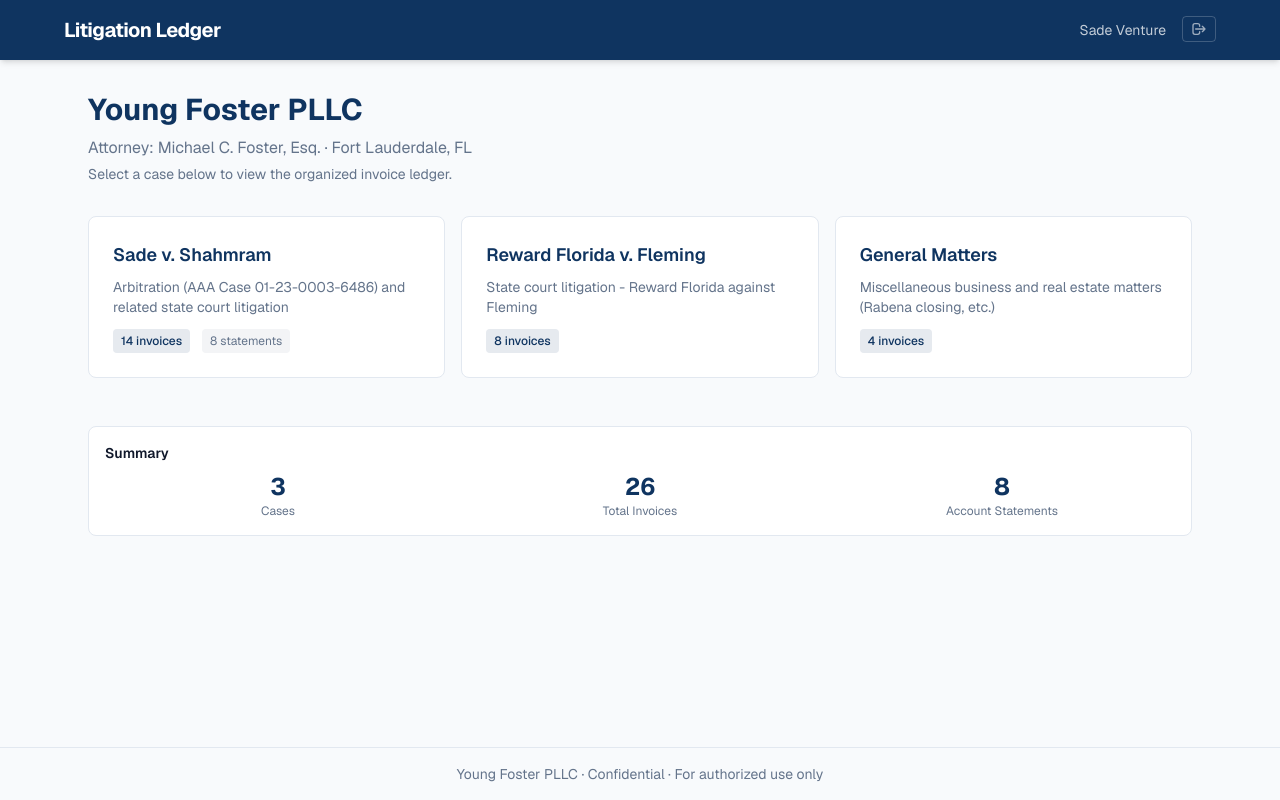
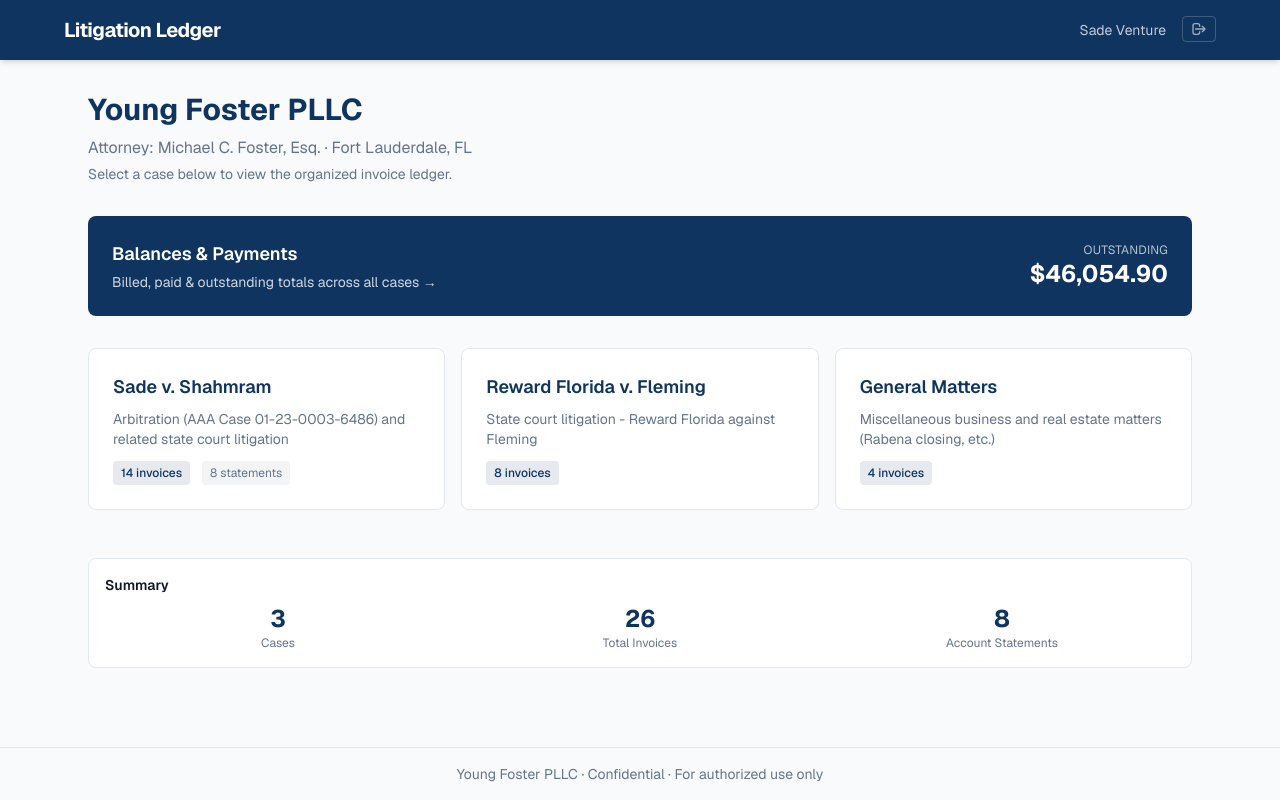
Before and after one commit to edensade1-code/Litigations, a Next.js app: page /Foster in a window 1280 px wide. Built offline with nearby package versions, Linux system fonts and the light colour scheme.

Commit message:
Add Balances & Payments link card to Foster page

```diff
--- a/src/app/Foster/page.tsx
+++ b/src/app/Foster/page.tsx
@@ -16,11 +16,31 @@ export default function FosterPage() {
         </p>
       </div>
 
+      <Link
+        href="/Foster/balances"
+        className="block bg-accent text-white rounded-lg p-6 mb-8 hover:opacity-90 transition-opacity"
+      >
+        <div className="flex items-center justify-between flex-wrap gap-3">
+          <div>
+            <h2 className="text-lg font-semibold">Balances &amp; Payments</h2>
+            <p className="text-sm opacity-80 mt-1">
+              Billed, paid &amp; outstanding totals across all cases &rarr;
+            </p>
+          </div>
+          <div className="text-right">
+            <div className="text-xs opacity-70 uppercase tracking-wide">
+              Outstanding
+            </div>
+            <div className="text-2xl font-bold">$46,054.90</div>
+          </div>
+        </div>
+      </Link>
+
       <div className="grid gap-4 md:grid-cols-2 lg:grid-cols-3">
         {cases.map((c) => (
           <Link
             key={c.slug}
-            href={`/Foster/${c.slug}`}
+            href={"/Foster/" + c.slug}
             className="block bg-card-bg border border-border rounded-lg p-6 hover:shadow-lg transition-shadow"
           >
             <h2 className="text-lg font-semibold text-accent mb-2">
```
